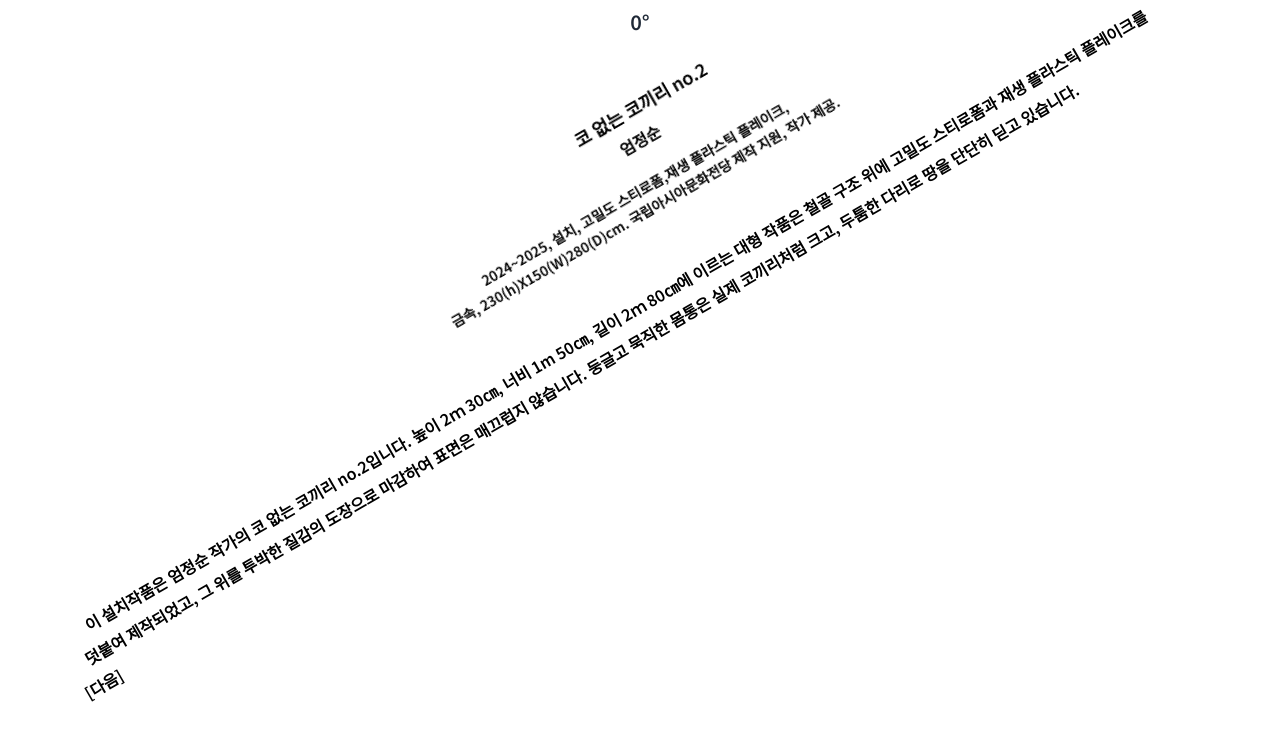
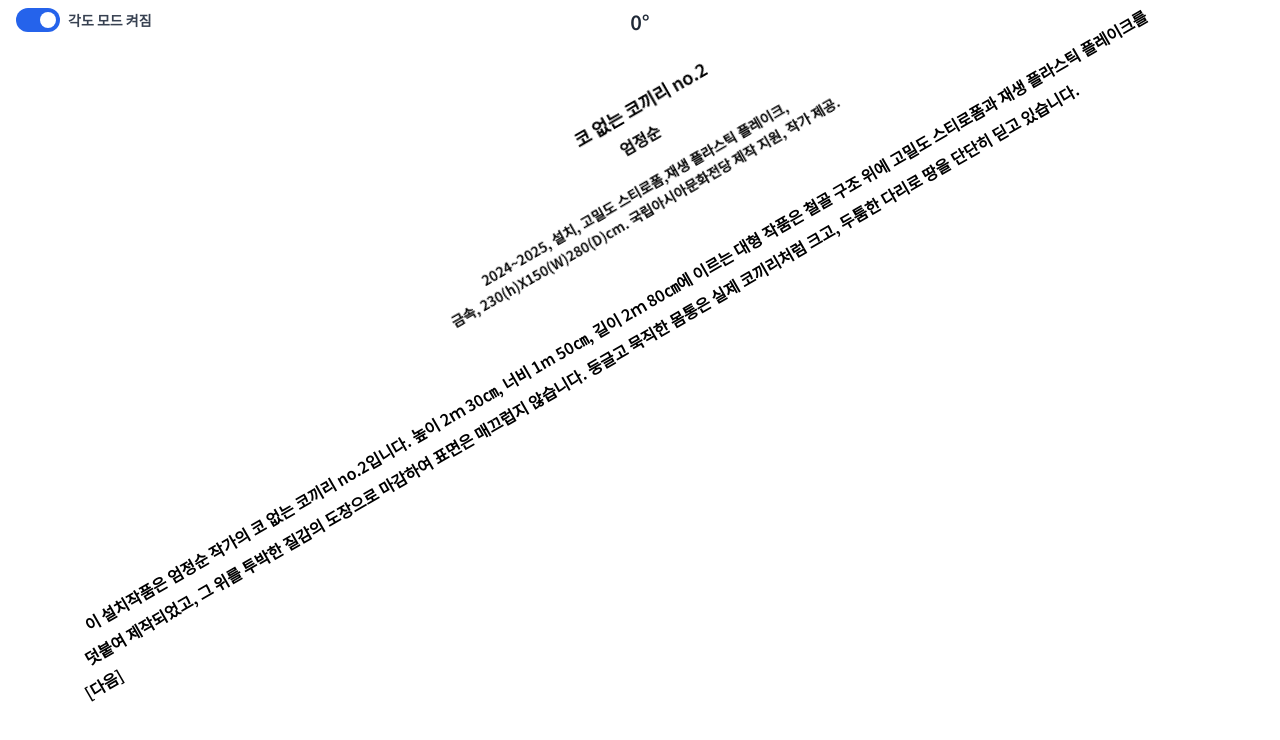
Before and after one commit to rheeghang/tissue-test, a React (Create React App) app: page /2 in a window 1280 px wide. Shown: the top 740 px of the page. Built offline with nearby package versions, Linux system fonts and the light colour scheme.

Commit message:
“toggle”

```diff
--- a/src/Pages/Page2.js
+++ b/src/Pages/Page2.js
@@ -1,5 +1,6 @@
 import React, { useState, useEffect, useCallback } from 'react'
 import RotatedText from '../components/RotatedText'
+import ToggleSwitch from '../components/ToggleSwitch'
 
 const Page2 = ({ onMotionPermissionGranted }) => {
   const [blurAmount, setBlurAmount] = useState(10)
@@ -14,6 +15,7 @@ const Page2 = ({ onMotionPermissionGranted }) => {
   const [hideTimer, setHideTimer] = useState(null);
   const [showHeader, setShowHeader] = useState(true);
   const [currentPage, setCurrentPage] = useState(1);
+  const [isAngleMode, setIsAngleMode] = useState(true);
 
   // 목표 각도 및 허용 범위 설정
   const targetAlpha = 330  // 알파 값만 사용
@@ -86,6 +88,12 @@ const Page2 = ({ onMotionPermissionGranted }) => {
     if (event.alpha !== null) {
         setCurrentAlpha(event.alpha);
 
+        // 각도 모드가 꺼져있으면 블러 0으로 설정
+        if (!isAngleMode) {
+            setBlurAmount(0);
+            return;
+        }
+
         // 각도 차이 계산
         const alphaDiff = Math.abs(event.alpha - targetAlpha);
         setMaxAngleDiff(alphaDiff);
@@ -94,9 +102,7 @@ const Page2 = ({ onMotionPermissionGranted }) => {
         let blur;
         if (alphaDiff <= tolerance) {
             blur = 0;
-            // 각도가 허용 범위 내로 들어왔을 때
             if (showAngles) {
-                // 기존 타이머들 정리
                 if (outOfRangeTimer) {
                     clearTimeout(outOfRangeTimer);
                     setOutOfRangeTimer(null);
@@ -104,22 +110,18 @@ const Page2 = ({ onMotionPermissionGranted }) => {
                 if (hideTimer) {
                     clearTimeout(hideTimer);
                 }
-                // 3초 후에 숨기기
                 const timer = setTimeout(() => {
                     setShowAngles(false);
                 }, 3000);
                 setHideTimer(timer);
             }
         } else {
-            // 각도가 허용 범위를 벗어났을 때
             if (!outOfRangeTimer) {
-                // 5초 후에 각도 표시
                 const timer = setTimeout(() => {
                     setShowAngles(true);
                 }, 5000);
                 setOutOfRangeTimer(timer);
             }
-            // 블러 계산 로직
             if (alphaDiff <= clearThreshold) {
                 const normalizedDiff = (alphaDiff - tolerance) / (clearThreshold - tolerance);
                 blur = 3 * normalizedDiff;
@@ -130,7 +132,7 @@ const Page2 = ({ onMotionPermissionGranted }) => {
         }
         setBlurAmount(blur);
     }
-  }, [targetAlpha, tolerance, clearThreshold, maxDistance, maxBlur, showAngles, outOfRangeTimer, hideTimer]);
+  }, [targetAlpha, tolerance, clearThreshold, maxDistance, maxBlur, showAngles, outOfRangeTimer, hideTimer, isAngleMode]);
 
   // 이벤트 리스너 등록 단순화
   useEffect(() => {
@@ -168,6 +170,29 @@ const Page2 = ({ onMotionPermissionGranted }) => {
     setShowHeader(true);
   };
 
+  // 토글 스위치 핸들러
+  const handleAngleModeToggle = () => {
+    setIsAngleMode(!isAngleMode);
+    if (!isAngleMode) {
+      // 각도 모드를 켤 때는 현재 각도에 따라 블러 다시 계산
+      const alphaDiff = Math.abs(currentAlpha - targetAlpha);
+      let blur;
+      if (alphaDiff <= tolerance) {
+        blur = 0;
+      } else if (alphaDiff <= clearThreshold) {
+        const normalizedDiff = (alphaDiff - tolerance) / (clearThreshold - tolerance);
+        blur = 3 * normalizedDiff;
+      } else {
+        const normalizedDiff = (alphaDiff - clearThreshold) / (maxDistance - clearThreshold);
+        blur = 3 + (maxBlur - 3) * normalizedDiff;
+      }
+      setBlurAmount(blur);
+    } else {
+      // 각도 모드를 끌 때는 블러 0으로 설정
+      setBlurAmount(0);
+    }
+  };
+
   // 각도가 -30도인 경우의 스타일
   const page2Styles = {
     titleMargin: '10px',      // 제목 여백 증가
@@ -180,13 +205,23 @@ const Page2 = ({ onMotionPermissionGranted }) => {
 
   return (
     <div className="flex flex-col items-center min-h-screen bg-exhibition-bg overflow-hidden relative">
-      {/* 현재 알파값 항상 표시 */}
-      <div className="fixed top-2 left-0 right-0 space-y-1 text-center z-10">
-        <p className="text-xl font-medium text-gray-800">{Math.round(currentAlpha)}°</p>
+      {/* 토글 스위치 추가 */}
+      <div className="fixed top-2 left-4 z-50">
+        <ToggleSwitch
+          isOn={isAngleMode}
+          onToggle={handleAngleModeToggle}
+        />
       </div>
 
+      {/* 현재 알파값 표시 */}
+      {isAngleMode && (
+        <div className="fixed top-2 left-0 right-0 space-y-1 text-center z-10">
+          <p className="text-xl font-medium text-gray-800">{Math.round(currentAlpha)}°</p>
+        </div>
+      )}
+
       {/* 목표각도와 현재각도 차이 표시 */}
-      {showAngles && (
+      {isAngleMode && showAngles && (
         <div className="fixed top-4 right-4 z-50">
           <p className="text-2xl">
             {Math.round(currentAlpha)}° <br/>
```
